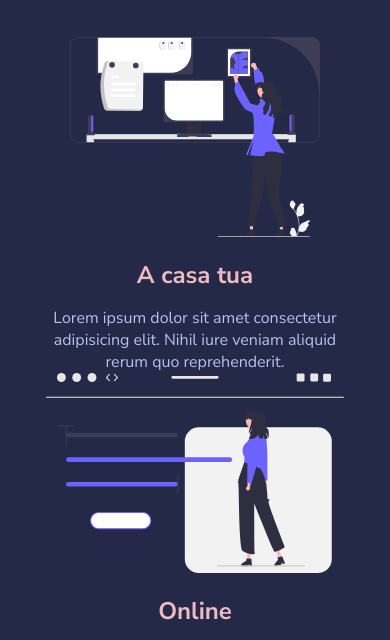
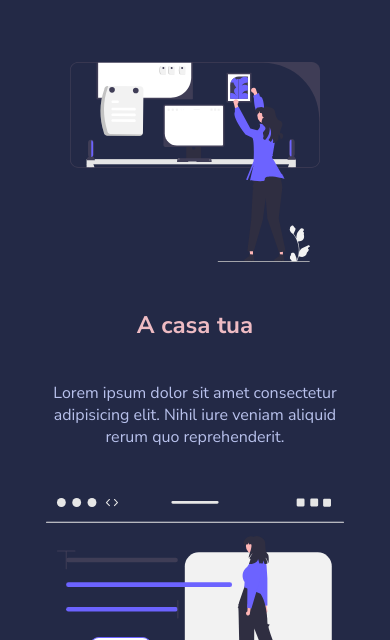
Before and after one commit to leonardoserra/html-css-resp-wannabe, a plain HTML site: page index.html in a window 390 px wide. Shown: the part 196-836 px from the top of the page. Drawn offline with Linux system fonts and the light colour scheme.

Commit message:
sistemato padding card e h3

```diff
--- a/css/style.css
+++ b/css/style.css
@@ -136,11 +136,23 @@ img {
  }
 
  @media screen and (max-width: 480px) {
+
     .row{
         display: block;
     }
-   .steps .col, .lessons .col, div.col.col-left, div.col.col-right{
+
+    .steps .col, .lessons .col, div.col.col-left, div.col.col-right{
         width: 100%;
    }
 
+   .card{
+    padding:25px 0;
+   }
+
+   h3{
+    padding:25px 0;
+   }
+
+
+
 }
```
